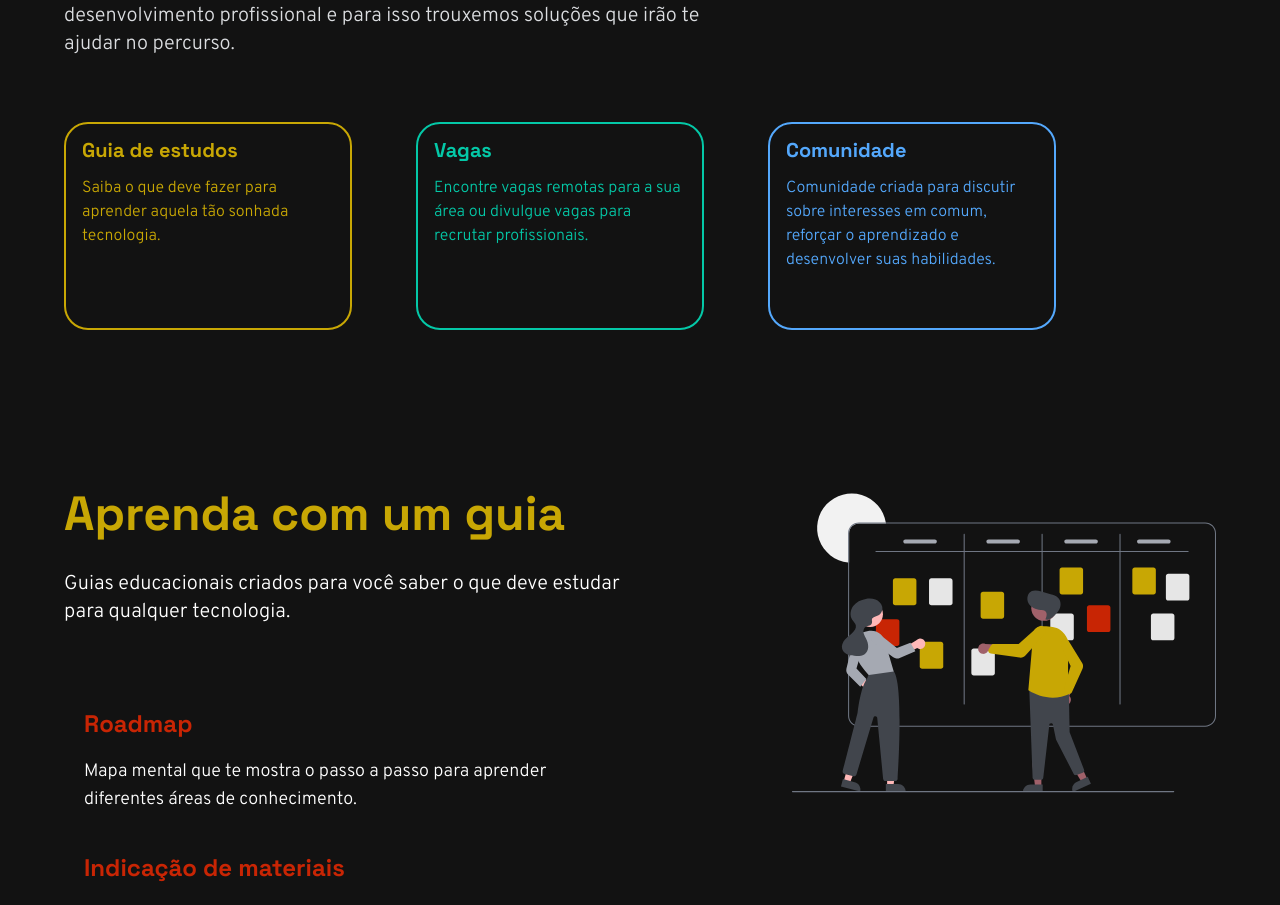
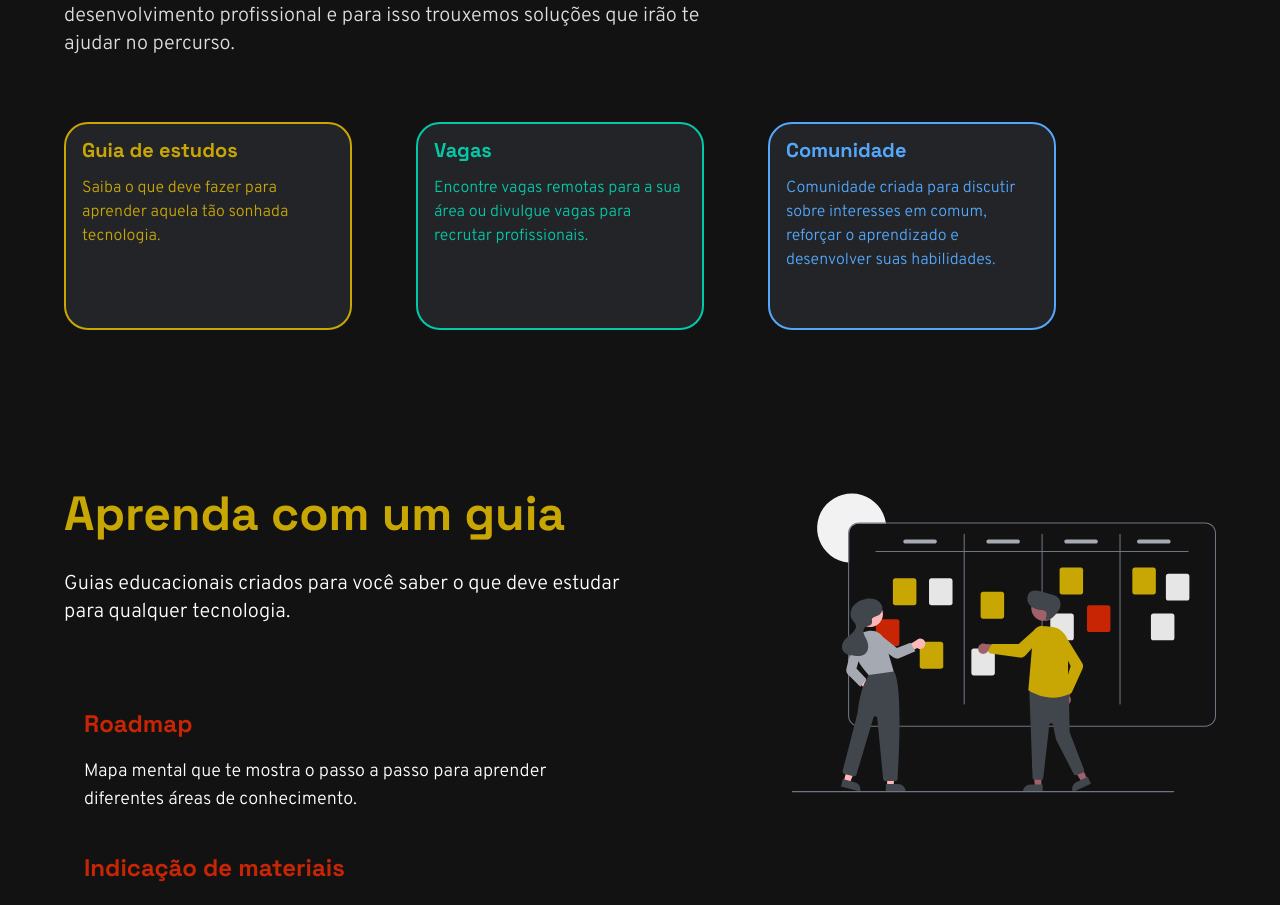
Before and after one commit to dansenpir/programeiros, a Next.js app: page /home in a window 1280 px wide. Shown: the part 1060-1965 px from the top of the page. Built offline with nearby package versions, Linux system fonts and the light colour scheme; what @kodingdotninja/use-tailwind-breakpoint would draw is missing.

Commit message:
fix: :lipstick: set colors to Card

```diff
--- a/src/components/Card/index.tsx
+++ b/src/components/Card/index.tsx
@@ -26,7 +26,7 @@ function Card({ type, color, title, message, setClassName }: Card) {
     default:
       return (
         <div
-          className={`h-40 md:h-52 w-full md:w-72 flex flex-col px-4 rounded-3xl border-2 border-${color} ${setClassName} hover:bg-${color} hover:bg-opacity-10`}
+          className={`bg-white.900 dark:bg-gray.900 h-40 md:h-52 w-full md:w-72 flex flex-col px-4 rounded-3xl border-2 border-${color} ${setClassName} hover:bg-${color} hover:bg-opacity-10`}
         >
           <h3
             className={`font-grotesk font-bold text-xl leading-5 mt-4 text-${color}`}
```
